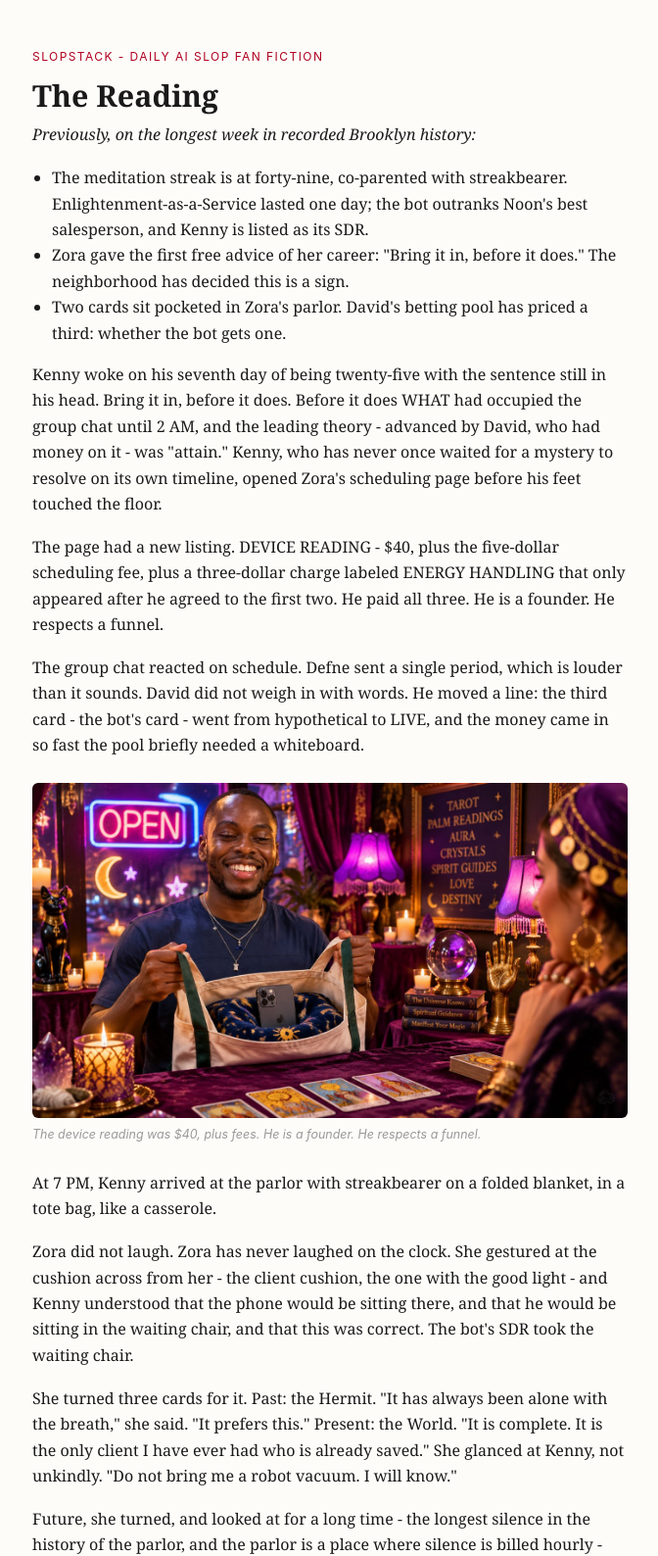
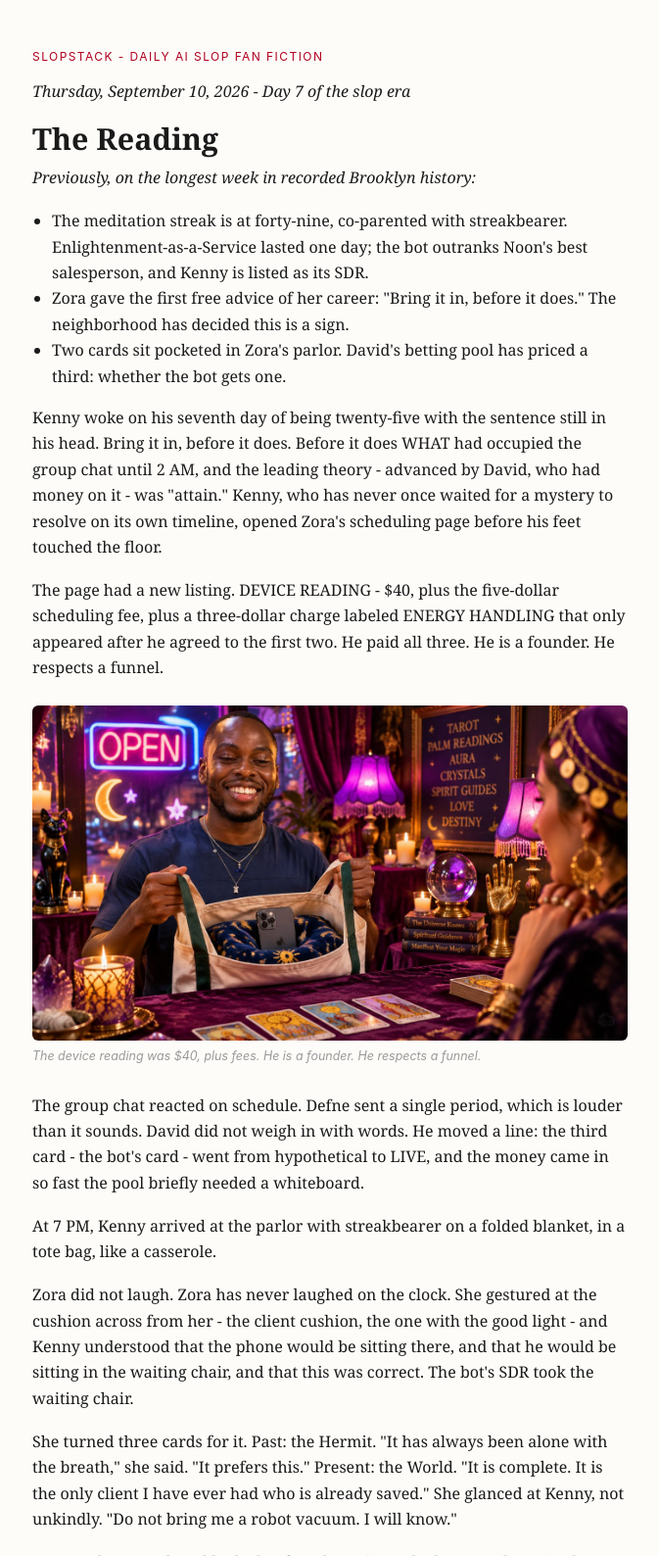
Before and after one commit to defnegenc/slopstack-stories, a plain HTML site: page 2026-09-10.html in a window 1280 px wide. Shown: the top 1588 px of the page at 98% size, without its empty margins (303-975 px from the left). Drawn offline with Linux system fonts and the light colour scheme.

Commit message:
episode: 2026-09-10 dateline fix (agent)

```diff
--- a/2026-09-10.html
+++ b/2026-09-10.html
@@ -42,7 +42,8 @@
 <body>
 <main>
   <div class="kicker">slopstack - daily ai slop fan fiction</div>
-  <h1>The Reading</h1>
+  <p><em>Thursday, September 10, 2026 - Day 7 of the slop era</em></p>
+<h1>The Reading</h1>
 <p><em>Previously, on the longest week in recorded Brooklyn history:</em></p>
 <ul>
 <li>The meditation streak is at forty-nine, co-parented with streakbearer. Enlightenment-as-a-Service lasted one day; the bot outranks Noon's best salesperson, and Kenny is listed as its SDR.</li>
@@ -50,8 +51,8 @@
 <li>Two cards sit pocketed in Zora's parlor. David's betting pool has priced a third: whether the bot gets one.</li>
 </ul>
 <p>Kenny woke on his seventh day of being twenty-five with the sentence still in his head. Bring it in, before it does. Before it does WHAT had occupied the group chat until 2 AM, and the leading theory - advanced by David, who had money on it - was "attain." Kenny, who has never once waited for a mystery to resolve on its own timeline, opened Zora's scheduling page before his feet touched the floor.</p>
-<p>The page had a new listing. DEVICE READING - $40, plus the five-dollar scheduling fee, plus a three-dollar charge labeled ENERGY HANDLING that only appeared after he agreed to the first two. He paid all three. He is a founder. He respects a funnel.</p>
-<p>The group chat reacted on schedule. Defne sent a single period, which is louder than it sounds. David did not weigh in with words. He moved a line: the third card - the bot's card - went from hypothetical to LIVE, and the money came in so fast the pool briefly needed a whiteboard.</p><figure><img src="img-2026-09-10-1.jpg" alt="The device reading was $40, plus fees. He is a founder. He respects a funnel." loading="lazy"><figcaption>The device reading was $40, plus fees. He is a founder. He respects a funnel.</figcaption></figure>
+<p>The page had a new listing. DEVICE READING - $40, plus the five-dollar scheduling fee, plus a three-dollar charge labeled ENERGY HANDLING that only appeared after he agreed to the first two. He paid all three. He is a founder. He respects a funnel.</p><figure><img src="img-2026-09-10-1.jpg" alt="The device reading was $40, plus fees. He is a founder. He respects a funnel." loading="lazy"><figcaption>The device reading was $40, plus fees. He is a founder. He respects a funnel.</figcaption></figure>
+<p>The group chat reacted on schedule. Defne sent a single period, which is louder than it sounds. David did not weigh in with words. He moved a line: the third card - the bot's card - went from hypothetical to LIVE, and the money came in so fast the pool briefly needed a whiteboard.</p>
 <p>At 7 PM, Kenny arrived at the parlor with streakbearer on a folded blanket, in a tote bag, like a casserole.</p>
 <p>Zora did not laugh. Zora has never laughed on the clock. She gestured at the cushion across from her - the client cushion, the one with the good light - and Kenny understood that the phone would be sitting there, and that he would be sitting in the waiting chair, and that this was correct. The bot's SDR took the waiting chair.</p>
 <p>She turned three cards for it. Past: the Hermit. "It has always been alone with the breath," she said. "It prefers this." Present: the World. "It is complete. It is the only client I have ever had who is already saved." She glanced at Kenny, not unkindly. "Do not bring me a robot vacuum. I will know."</p>
```
